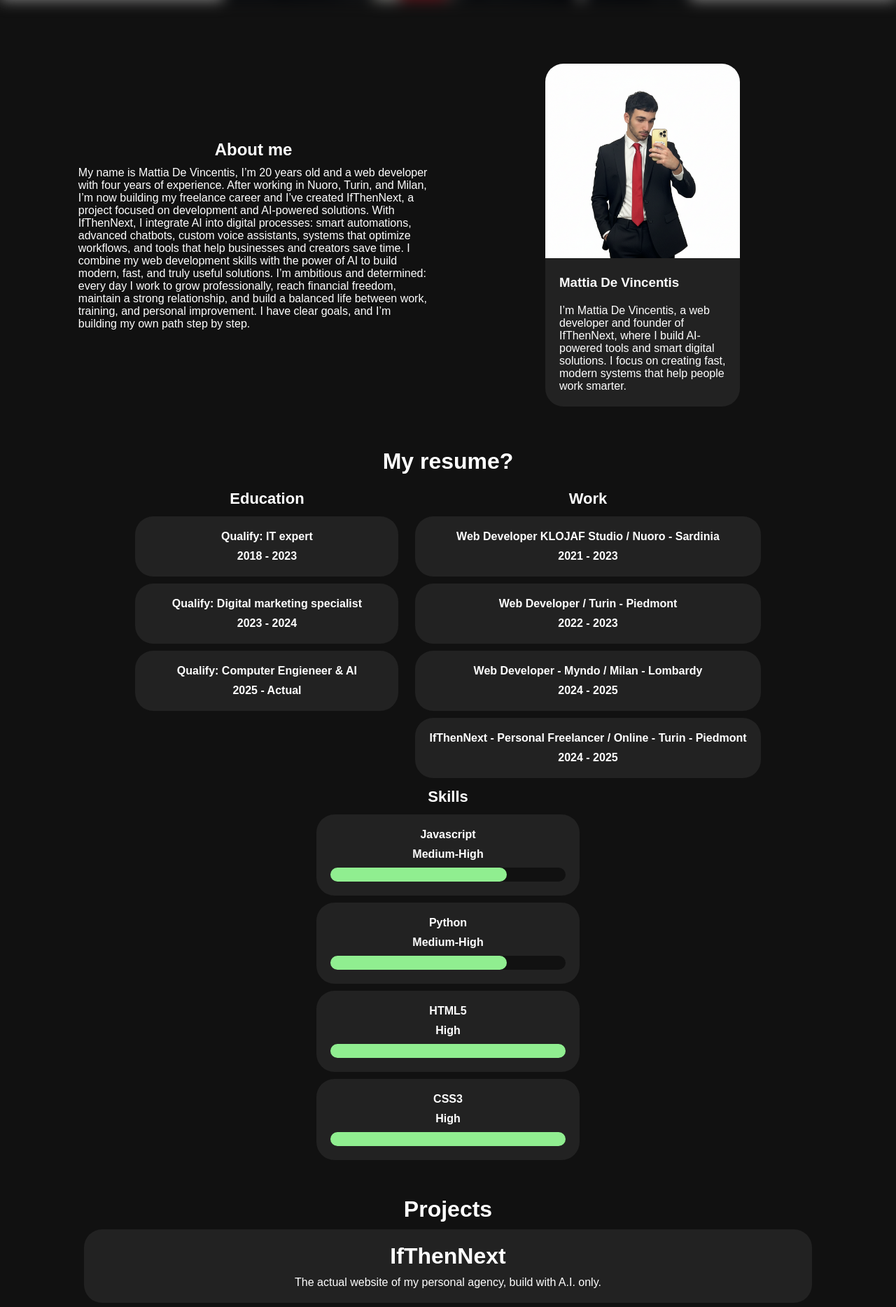
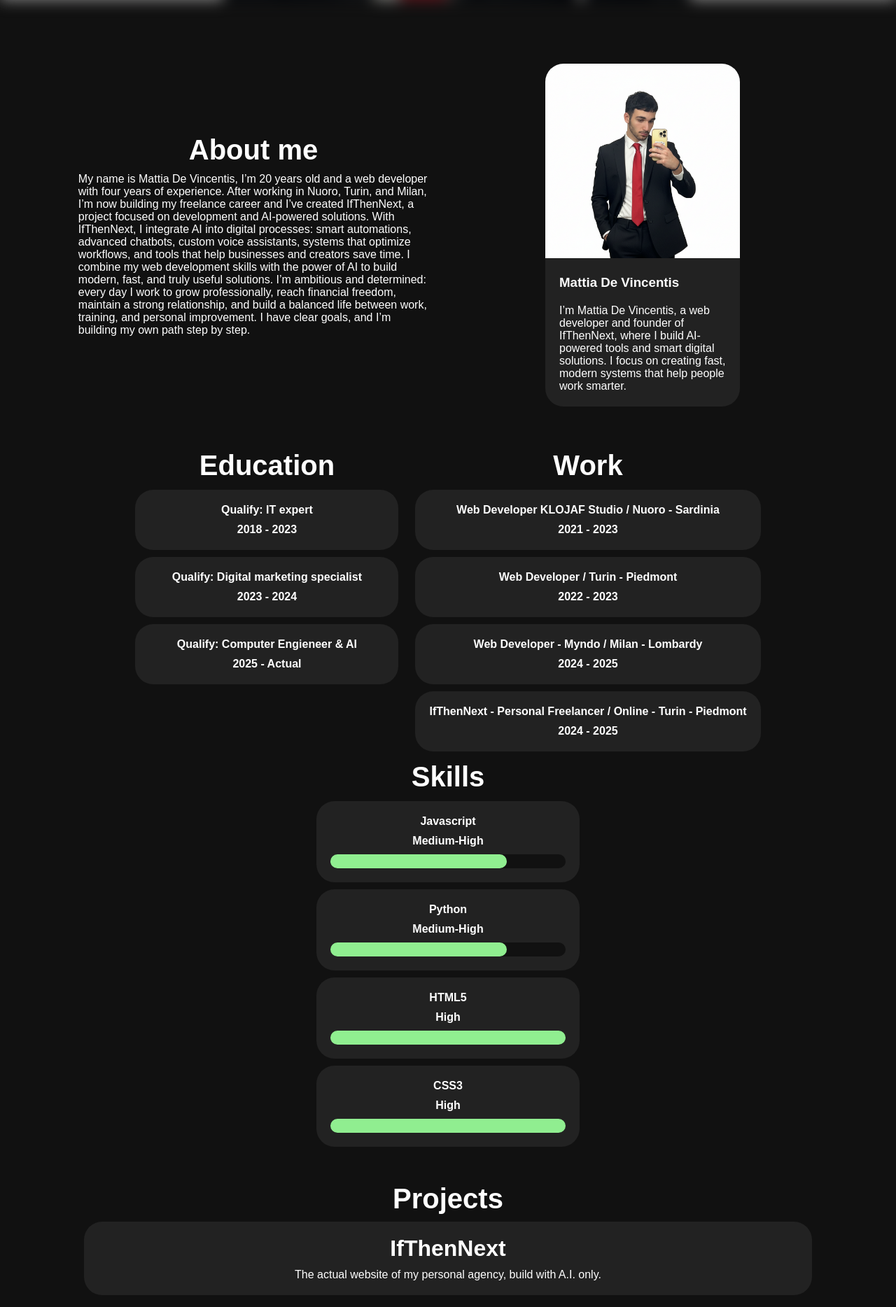
Before and after one commit to mattiadv-apsales/EXAM-WEB-DEV, a Flask app: page / in a window 1280 px wide. Shown: the part 799-2667 px from the top of the page at 70% size. Run offline with Flask 3, Linux system fonts and the light colour scheme.

Commit message:
update file

```diff
--- a/page_visual.json
+++ b/page_visual.json
@@ -1,3 +1,3 @@
 {
-    "visual": 5
+    "visual": 8
 }
--- a/static/style/main.css
+++ b/static/style/main.css
@@ -298,7 +298,7 @@ article > .container_article {
 }
 
 .title_table {
-    font-size: 22px;
+    font-size: 40px;
     font-weight: 800;
     color: var(--white) !important;
 }
--- a/templates/index.html
+++ b/templates/index.html
@@ -46,7 +46,7 @@
                 <a id = "about"></a>
                 <article>
                     <div class = "container_article">
-                        <h1>About me</h1>
+                        <h1 class = "title_table">About me</h1>
                         <p>My name is Mattia De Vincentis, I’m 20 years old and a web developer with four years of experience. After working in Nuoro, Turin, and Milan, I’m now building my freelance career and I’ve created IfThenNext, a project focused on development and AI-powered solutions. With IfThenNext, I integrate AI into digital processes: smart automations, advanced chatbots, custom voice assistants, systems that optimize workflows, and tools that help businesses and creators save time. I combine my web development skills with the power of AI to build modern, fast, and truly useful solutions. I’m ambitious and determined: every day I work to grow professionally, reach financial freedom, maintain a strong relationship, and build a balanced life between work, training, and personal improvement. I have clear goals, and I’m building my own path step by step.</p>
                     </div>
                     <div class = "container_article">
@@ -59,7 +59,6 @@
                 </article>
                 <div class = "resume_part">
                     <a id = "resume"></a>
-                    <h1>My resume?</h1>
                     <div class = "education">
                         <table>
                             <thead>
@@ -146,7 +145,7 @@
                 </div>
                 <a id = "project"></a>
                 <div class = "projects">
-                    <h1>Projects</h1>
+                    <h1 class = "title_table">Projects</h1>
                     <div class = "project" onclick = "window.open('https://ifthen-next-ai.lovable.app/', '_blanck')">
                         <h1 class = "name">IfThenNext</h1>
                         <p>The actual website of my personal agency, build with A.I. only.</p>
```
